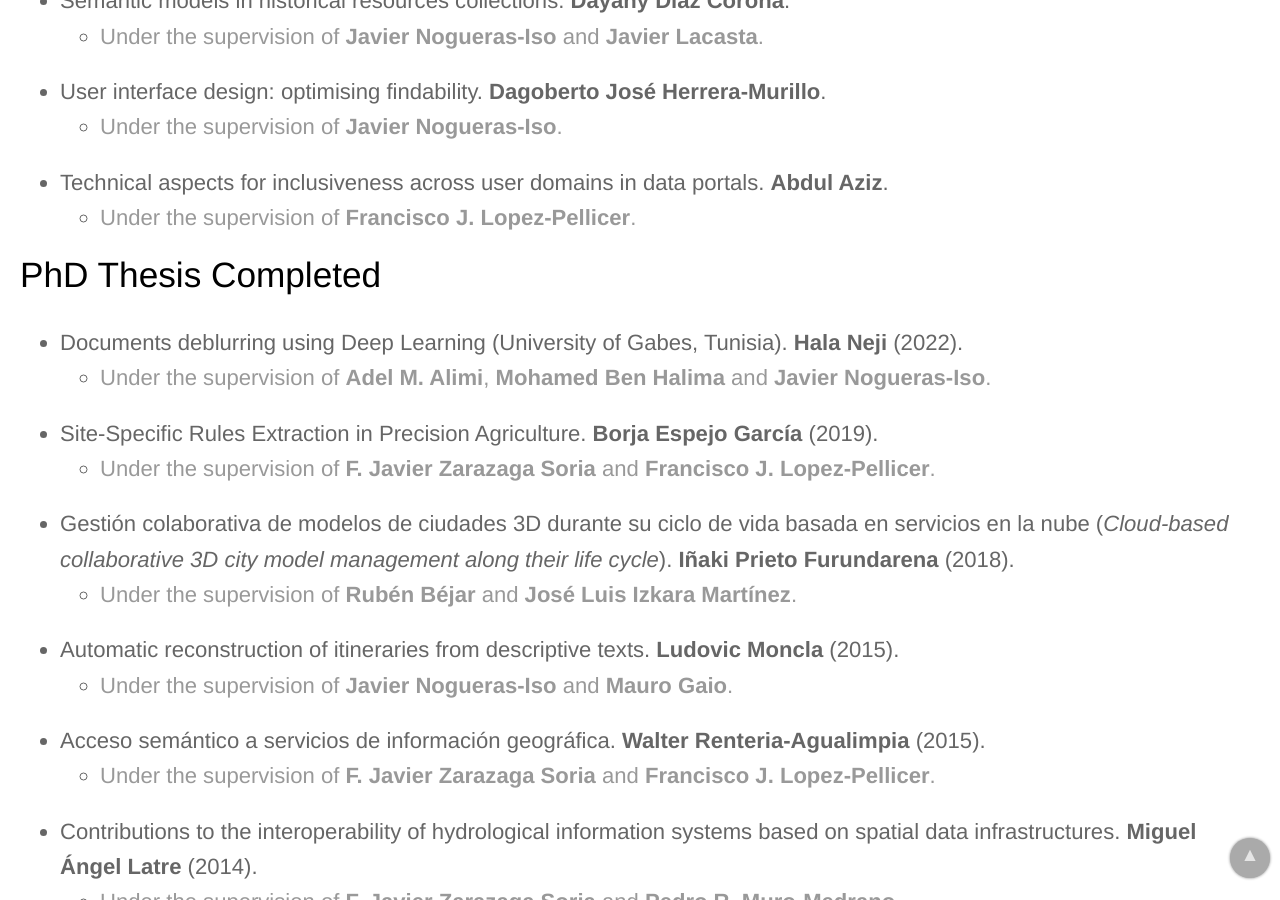
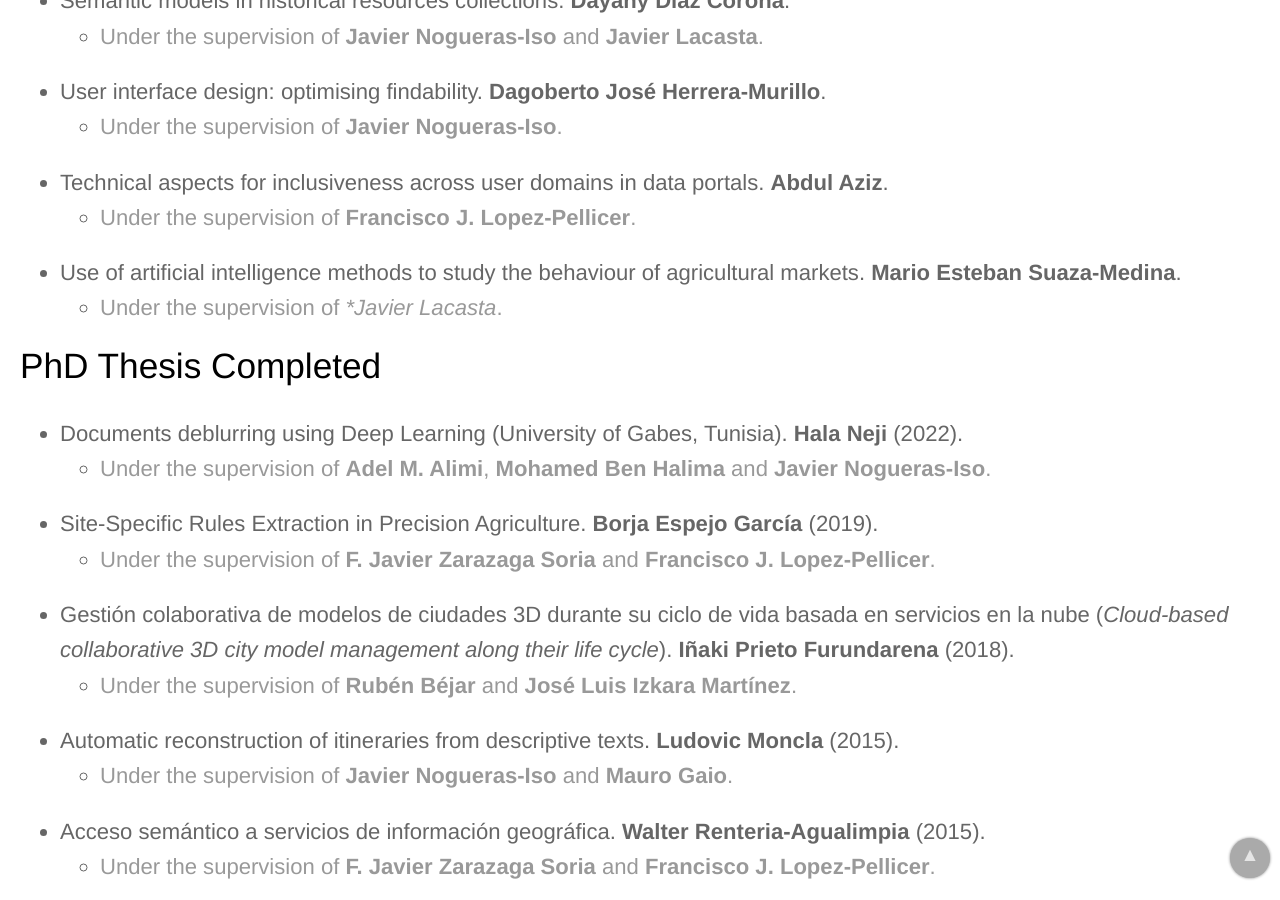
Before and after one commit to IAAA-Lab/IAAA-Lab.github.io, a Jekyll site: the page built from dissertations.md, in a window 1280 px wide and 900 px high, scrolled down 1327 px. Built offline with Jekyll 4.4.1, drawn with Linux system fonts in a browser that asks for light colours.

Commit message:
Update dissertations.md
Adding Mario

```diff
--- a/dissertations.md
+++ b/dissertations.md
@@ -16,6 +16,8 @@ layout: phd_dissertations
   - <span style="color:#999999">Under the supervision of **Javier Nogueras-Iso**.</span>
 - Technical aspects for inclusiveness across user domains in data portals. **Abdul Aziz**.
   - <span style="color:#999999">Under the supervision of **Francisco J. Lopez-Pellicer**.</span>
+- Use of artificial intelligence methods to study the behaviour of agricultural markets. **Mario Esteban Suaza-Medina**.
+  - <span style="color:#999999">Under the supervision of **Javier Lacasta*.</span>
 
 ## PhD Thesis Completed
 
```
